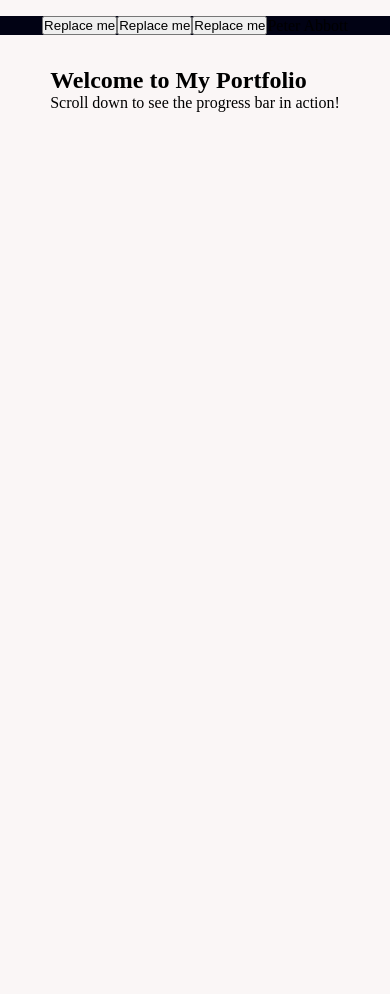
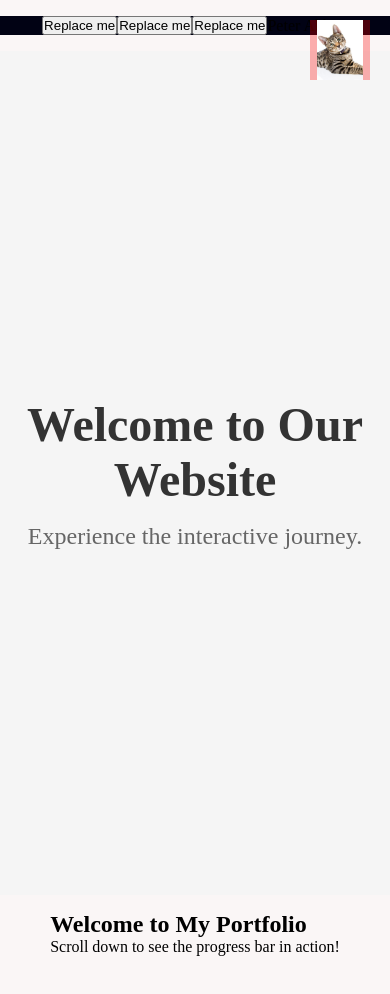
Before and after one commit to The-Awkward-Customer/my-portfolio, a Next.js app: page / in a window 390 px wide. Shown: the top 994 px of the page. Built offline with nearby package versions, Linux system fonts and the light colour scheme.

Commit message:
stablised profile feature

```diff
--- a/package.json
+++ b/package.json
@@ -15,12 +15,14 @@
     "@tokens-studio/sd-transforms": "^1.2.8",
     "axios": "^1.7.7",
     "deep-extend": "^0.6.0",
+    "lodash.throttle": "^4.1.1",
     "next": "15.0.2",
     "react": "19.0.0-rc-02c0e824-20241028",
     "react-dom": "19.0.0-rc-02c0e824-20241028",
     "style-dictionary": "^4.2.0"
   },
   "devDependencies": {
+    "@types/lodash.throttle": "^4.1.9",
     "@types/node": "^20",
     "@types/react": "^18",
     "@types/react-dom": "^18",
--- a/src/app/page.tsx
+++ b/src/app/page.tsx
@@ -4,13 +4,27 @@ import TopNav from "@/components/top-nav/top-nav";
 import ProgressBar from "@/components/progressBar/progressBar";
 import styles from "./page.module.css";
 
+import HeroSection from "@/components/PageComponents/indexComponents/heroSection/heroSection";
+
+
+
 export default function Home() {
+
+//image array
+const images = [
+  '/images/profilePictures/profile-p-1.jpg',
+  '/images/profilePictures/profile-p-2.jpg',
+  '/images/profilePictures/profile-p-3.jpg',
+]
+
   return (
     <main className={styles.main}>
       <ProgressBar>
         <p>Congratulations! You&apos;ve reached the bottom of the page!</p>
       </ProgressBar>
       <TopNav title="Peter Abbott" />
+
+      <HeroSection images={images}/>
 
       <section>
         <div style={{ height: "2000px", padding: "1rem" }}>
--- a/src/components/PageComponents/indexComponents/heroSection/heroSection.module.css
+++ b/src/components/PageComponents/indexComponents/heroSection/heroSection.module.css
@@ -0,0 +1,12 @@
+/* components/HeroSection/HeroSection.module.css */
+
+.heroSection {
+    position: relative; /* Establishes a containing block for absolute positioning */
+    width: 100%;
+    height: 100vh; /* Full viewport height */
+    display: flex;
+    align-items: center;
+    justify-content: center;
+    background-color: #f5f5f5; /* Example background */
+    overflow: hidden; /* Hide overflow to contain interactive image */
+  }
--- a/src/components/PageComponents/indexComponents/heroSection/heroSection.tsx
+++ b/src/components/PageComponents/indexComponents/heroSection/heroSection.tsx
@@ -1,37 +1,137 @@
-import React, { useState ,useEffect } from "React";
-import styles from "./heroSection.module.css";
-import HeroText from "../heroText/heroText";
-import InteractiveImage from "../interactiveImage/interactiveImage";
+// components/HeroSection/HeroSection.tsx
 
-// Defines the type for image array:
-type imageArray = String[];
+import React, { useState, useEffect, useRef, useCallback } from 'react';
+import styles from './HeroSection.module.css';
+import HeroText from '../heroText/HeroText';
+import InteractiveImage from '../interactiveImage/InteractiveImage';
+import throttle from 'lodash.throttle';
 
-// Props for the heroSection (if any in the future)
+type ImageArray = string[];
 
 interface HeroSectionProps {
-    imageArray: imageArray;
+  images: ImageArray;
 }
 
-const HeroSection: React.FC<HeroSectionProps> = ({ images } ) => {
+const HeroSection: React.FC<HeroSectionProps> = ({ images }) => {
   const [currentImageIndex, setCurrentImageIndex] = useState<number>(0);
   const [isMobile, setIsMobile] = useState<boolean>(false);
-        const [cursorPosition, setCursorPostion] = useState<{ x: number; y: number }>({x: 0, y: 0});
+  const [isHovering, setIsHovering] = useState<boolean>(false); // Tracks hover state
+
+  // Refs to store cumulative movement and last cursor position
+  const cumulativeDistanceRef = useRef<number>(0);
+//   const lastPositionRef = useRef<{ x: number; y: number } | null>(null);
+
+  // Ref for InteractiveImage positioning
+  const interactiveImageRef = useRef<HTMLDivElement>(null);
+  const heroSectionRef = useRef<HTMLElement>(null);
 
   // Determine if the device is mobile based on viewport width
-    useEffect(() =>{
-        const handleResize =() => {
-            setIsMobile(window.innerWidth <= 768);
+  useEffect(() => {
+    const handleResize = () => {
+      setIsMobile(window.innerWidth <= 768); // Example breakpoint for mobile
     };
 
-        //inital check
-        handleResize();
+    handleResize(); // Initial check
     window.addEventListener('resize', handleResize);
-    },[]);
 
-    // handler for mouse movement from HeroText
-    const handleMouseMode =(movementData: {deltaX: number; deltaY: number; x: number; y: number}) => {
-        const totalMovement = Math.abs(movementData.deltaX) + Math.abs(movementData.deltaY);
+    return () => window.removeEventListener('resize', handleResize);
+  }, []);
 
+  // Handler for mouse movement from HeroText (throttled)
+  const handleMouseMove = useCallback(
+    throttle((movementData: { deltaX: number; deltaY: number; x: number; y: number }) => {
+      const { deltaX, deltaY, x, y } = movementData;
+
+      // Calculate the distance moved using Euclidean distance
+      const distance = Math.sqrt(deltaX * deltaX + deltaY * deltaY);
+      cumulativeDistanceRef.current += distance;
+
+      // Update image index every 20px of cumulative movement
+      if (cumulativeDistanceRef.current >= 20) {
+        const movementIncrements = Math.floor(cumulativeDistanceRef.current / 20);
+        const newIndex = (currentImageIndex + movementIncrements) % images.length;
+        setCurrentImageIndex(newIndex);
+        cumulativeDistanceRef.current %= 20; // Reset the cumulative distance
+        console.log(`Image index updated to ${newIndex}`);
       }
 
+      // Update the position of InteractiveImage
+      if (interactiveImageRef.current && heroSectionRef.current && !isMobile) {
+        const heroRect = heroSectionRef.current.getBoundingClientRect();
+        const relativeX = x - heroRect.left;
+        const relativeY = y - heroRect.top;
+
+        interactiveImageRef.current.style.left = `${relativeX}px`;
+        interactiveImageRef.current.style.top = `${relativeY}px`;
       }
+    }, 10), // Throttle to every 10ms for higher responsiveness
+    [currentImageIndex, images.length, isMobile]
+  );
+
+  // Handler for scroll event on mobile (throttled)
+  const handleScroll = useCallback(
+    throttle(() => {
+      const scrollY = window.scrollY;
+      const scrollIncrement = Math.floor(scrollY / 20);
+      const newIndex = scrollIncrement % images.length;
+      setCurrentImageIndex(newIndex);
+      console.log(`Scroll position updated to scrollY=${scrollY}, newIndex=${newIndex}`);
+    }, 100), // Throttle to every 100ms
+    [images.length]
+  );
+
+  // Attach scroll listener if mobile
+  useEffect(() => {
+    if (isMobile) {
+      window.addEventListener('scroll', handleScroll);
+    } else {
+      window.removeEventListener('scroll', handleScroll);
+    }
+
+    return () => window.removeEventListener('scroll', handleScroll);
+  }, [isMobile, handleScroll]);
+
+  // Handlers for hover state
+  const handleMouseEnter = () => {
+    setIsHovering(true);
+    console.log(`Hover started: isHovering=${true}`);
+  };
+
+  const handleMouseLeave = () => {
+    setIsHovering(false);
+    console.log(`Hover ended: isHovering=${false}`);
+    cumulativeDistanceRef.current = 0; // Reset cumulative distance when hover ends
+    if (interactiveImageRef.current) {
+      interactiveImageRef.current.style.left = `0px`;
+      interactiveImageRef.current.style.top = `0px`;
+    }
+  };
+
+  return (
+    <section className={styles.heroSection} ref={heroSectionRef}>
+      <HeroText
+        onMouseMove={handleMouseMove}
+        onMouseEnter={handleMouseEnter}
+        onMouseLeave={handleMouseLeave}
+      />
+      {/* Conditionally render InteractiveImage only when hovering and not on mobile */}
+      {!isMobile && isHovering && (
+        <InteractiveImage
+          ref={interactiveImageRef} // Pass ref via 'ref' attribute
+          imageSrc={images[currentImageIndex]}
+          isMobile={isMobile}
+        />
+      )}
+      {/* For mobile, always show the fixed image */}
+      {isMobile && (
+        <InteractiveImage
+          ref={interactiveImageRef} // Pass ref via 'ref' attribute
+          imageSrc={images[currentImageIndex]}
+          isMobile={isMobile}
+        />
+      )}
+    </section>
+  );
+};
+
+export default HeroSection;
--- a/src/components/PageComponents/indexComponents/heroText/heroText.module.css
+++ b/src/components/PageComponents/indexComponents/heroText/heroText.module.css
@@ -0,0 +1,19 @@
+/* components/HeroText/HeroText.module.css */
+
+.heroText {
+    cursor: none; /* Hide the default cursor when over hero text */
+    text-align: center;
+    padding: 20px;
+    user-select: none; /* Prevent text selection during interaction */
+  }
+
+  .heroText h1 {
+    font-size: 3rem;
+    margin-bottom: 1rem;
+    color: #333;
+  }
+
+  .heroText p {
+    font-size: 1.5rem;
+    color: #666;
+  }
--- a/src/components/PageComponents/indexComponents/heroText/heroText.tsx
+++ b/src/components/PageComponents/indexComponents/heroText/heroText.tsx
@@ -0,0 +1,48 @@
+// components/HeroText/HeroText.tsx
+
+import React, { useRef } from 'react';
+import styles from './HeroText.module.css';
+
+interface HeroTextProps {
+  onMouseMove: (movementData: { deltaX: number; deltaY: number; x: number; y: number }) => void;
+  onMouseEnter: () => void;
+  onMouseLeave: () => void;
+}
+
+const HeroText: React.FC<HeroTextProps> = ({ onMouseMove, onMouseEnter, onMouseLeave }) => {
+  const lastPositionRef = useRef<{ x: number; y: number } | null>(null);
+
+  const handleMouseMove = (event: React.MouseEvent<HTMLDivElement, MouseEvent>) => {
+    const { pageX, pageY } = event; // Use pageX/Y to account for scroll
+
+    if (lastPositionRef.current) {
+      const deltaX = pageX - lastPositionRef.current.x;
+      const deltaY = pageY - lastPositionRef.current.y;
+      onMouseMove({ deltaX, deltaY, x: pageX, y: pageY });
+    }
+
+    lastPositionRef.current = { x: pageX, y: pageY };
+  };
+
+  const handleMouseLeaveEvent = () => {
+    lastPositionRef.current = null;
+    onMouseLeave();
+  };
+
+  return (
+    <div
+      className={styles.heroText}
+      onMouseMove={handleMouseMove}
+      onMouseEnter={onMouseEnter}
+      onMouseLeave={handleMouseLeaveEvent}
+      tabIndex={0} // Makes the div focusable for accessibility
+      role="button" // Indicates it's interactive
+      aria-label="Hero Text"
+    >
+      <h1>Welcome to Our Website</h1>
+      <p>Experience the interactive journey.</p>
+    </div>
+  );
+};
+
+export default HeroText;
--- a/src/components/PageComponents/indexComponents/interactiveImage/interactiveImage.module.css
+++ b/src/components/PageComponents/indexComponents/interactiveImage/interactiveImage.module.css
@@ -1 +1,28 @@
-  }
+/* components/InteractiveImage/InteractiveImage.module.css */
+
+.interactiveImage {
+  position: absolute; /* Absolute positioning for desktop */
+  width: 50px; /* Adjust size as needed */
+  height: 50px;
+  pointer-events: none; /* Allows mouse events to pass through */
+  transition: opacity 0.3s ease; /* Smooth opacity transition */
+  opacity: 1; /* Initially hidden */
+  z-index: 1000; /* Ensure the image stays above other elements */
+  will-change: opacity; /* Hint the browser for better performance */
+  background-color: rgba(255, 0, 0, 0.3); /* Semi-transparent red for debugging */
+}
+
+.interactiveImage.visible {
+  opacity: 1; /* Fade in when visible */
+}
+
+.fixed {
+  position: fixed; /* Keeps the image fixed on mobile */
+  top: 20px; /* Adjust positioning as needed */
+  right: 20px;
+  transform: none; /* No translation needed for fixed positioning */
+
+  /* Additional styling for mobile */
+  width: 60px;
+  height: 60px;
+}
--- a/src/components/PageComponents/indexComponents/interactiveImage/interactiveImage.tsx
+++ b/src/components/PageComponents/indexComponents/interactiveImage/interactiveImage.tsx
@@ -0,0 +1,34 @@
+// components/InteractiveImage/InteractiveImage.tsx
+
+import React, { forwardRef } from 'react';
+import styles from './InteractiveImage.module.css';
+import Image from 'next/image';
+
+interface InteractiveImageProps {
+  imageSrc: string;
+  isMobile: boolean;
+}
+
+const InteractiveImage = forwardRef<HTMLDivElement, InteractiveImageProps>(
+  ({ imageSrc, isMobile }, ref) => {
+    return (
+      <div
+        ref={ref}
+        className={`${styles.interactiveImage} ${isMobile ? styles.fixed : ''}`}
+        aria-hidden="true" // Hides the image from screen readers
+      >
+        <Image
+          src={imageSrc}
+          alt="Interactive Element"
+          fill // Ensures the image fills the container
+          sizes="(max-width: 768px) 100vw, (max-width: 1200px) 50vw, 33vw"
+          style={{ objectFit: 'contain' }}
+        />
+      </div>
+    );
+  }
+);
+
+InteractiveImage.displayName = 'InteractiveImage';
+
+export default InteractiveImage;
```
Also changed, not shown: 1 other file (tests, documents, lock files or other folders). Lines whose indentation alone changed are shown as unchanged.
